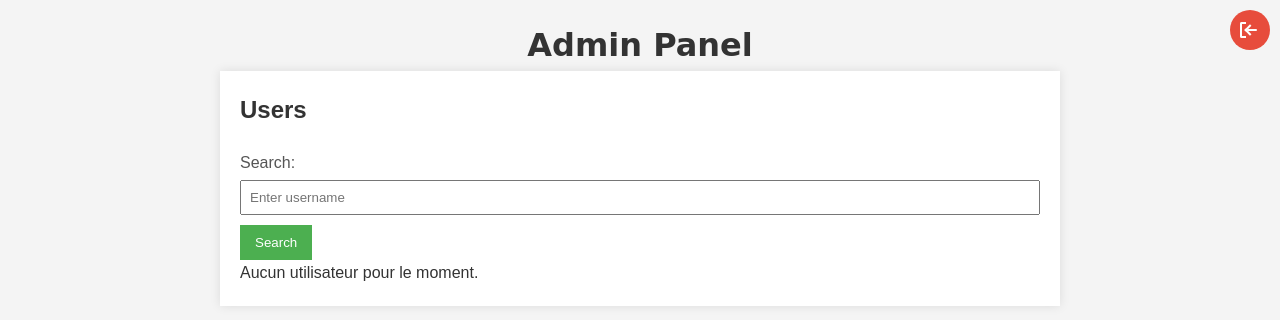
After one commit to GoldenR3kT/ProjetPHP, a PHP site: page /app/views/admin/admin_home.php in a window 1280 px wide. The commit adds this page. Shown: the top 320 px of the page. Run offline with PHP 8.4, Linux system fonts and the light colour scheme.

Commit message:
Admin view :construction:
ça vie un peu

```diff
--- a/app/models/User.php
+++ b/app/models/User.php
@@ -11,7 +11,7 @@ class User
     public $last_name;
     public $birthdate;
     public $phone;
-    public $Admin = false;
+    public $Admin;
     public $id;
 
 
--- a/app/style.css
+++ b/app/style.css
@@ -210,7 +210,7 @@ label {
     background-color: #2980b9;
 }
 
-.friend {
+.user {
     display: flex;
     align-items: center;
     justify-content: space-between;
@@ -219,12 +219,12 @@ label {
     border: 1px solid #ddd;
 }
 
-.friend img {
+.user img {
     border-radius: 50%;
     margin-right: 10px;
 }
 
-.friend button {
+.user button {
     background-color: #e74c3c;
     color: #fff;
     border: none;
@@ -233,7 +233,7 @@ label {
     border-radius: 3px;
 }
 
-.friend button:hover {
+.user button:hover {
     background-color: #c0392b;
 }
 
--- /dev/null
+++ b/app/views/admin/admin_home.php
@@ -0,0 +1,55 @@
+<!-- admin_view.php -->
+<?php
+session_start();
+?>
+<!DOCTYPE html>
+<html lang="en">
+<head>
+    <meta charset="UTF-8">
+    <meta name="viewport" content="width=device-width, initial-scale=1.0">
+    <title>Admin Panel</title>
+    <link rel="stylesheet" href="../../style.css">
+    <link rel="stylesheet" href="../../logout_icon.css">
+</head>
+<body>
+<div class="logout-button button">
+    <form action="../../controllers/process.php" method="post">
+        <button type="submit" name="logout"><i class="gg-log-out"></i></button>
+    </form>
+</div>
+<h1>Admin Panel</h1>
+
+<div class="container">
+    <h2>Users</h2>
+
+    <!-- Barre de recherche -->
+    <form action="#" method="post">
+        <label for="search">Search:</label>
+        <input type="text" name="search" id="search" placeholder="Enter username">
+        <button type="submit" name="search_button">Search</button>
+    </form>
+
+    <!-- Liste des utilisateurs -->
+        <?php
+
+        if (isset($_SESSION['users'])) {
+            $users = $_SESSION['users'];
+            foreach ($users as $user) {
+                echo '<div class="user">';
+                //echo '<img src="/profile_images/' . $user['Img'] . '" alt="' . $user['pseudo'] . '">';
+                //echo '<span>' . $user['pseudo'] . '</span>';
+                echo '<span>Email: ' . $user['Email'] . '</span>';
+                echo '<span>Prénom: ' . $user['Prenom'] . '</span>';
+                echo '<span>Nom: ' . $user['Nom'] . '</span>';
+                echo '<span>Date d\'inscription: ' . $user['date_naissance'] . '</span>';
+                echo '<button>Supprimer</button>';
+                echo '</div>';
+            }
+        } else {
+            echo '<p>Aucun utilisateur pour le moment.</p>';
+        }
+        ?>
+</div>
+
+</body>
+</html>
```
Also changed, not shown: app/controllers/AdminController.php (added, +12 -0 lines), app/controllers/process.php (+14 -4 lines), app/models/Admin.php (added, +27 -0 lines), app/views/social/friends.php (+6 -6 lines).
